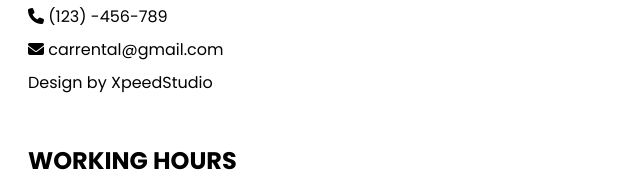
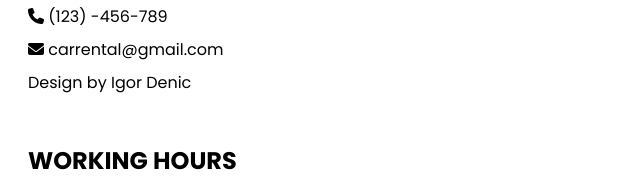
Before and after one commit to denkeee/Car-Rental-JavaScript, a plain HTML site: page models.html in a window 1280 px wide. Shown: the part 1003-1194 px from the top of the page, 0-640 px from the left. Drawn offline with Linux system fonts and the light colour scheme; no server answers; a script that the page names is missing.

Commit message:
mini update

```diff
--- a/models.html
+++ b/models.html
@@ -11,6 +11,7 @@
       src="https://kit.fontawesome.com/fc0b80239e.js"
       crossorigin="anonymous"
     ></script>
+    <script type="text/javascript"> let headID = document.getElementsByTagName("head")[0]; let newCss = document.createElement('link'); newCss.rel = 'stylesheet'; newCss.type = 'text/css'; newCss.href = "https://botmake.io/embed/bot1713177.css"; let newScript = document.createElement('script'); newScript.src = "https://botmake.io/embed/bot1713177.js"; newScript.type = 'text/javascript'; headID.appendChild(newScript); headID.appendChild(newCss); </script>
   </head>
   <body>
     <nav>
@@ -123,7 +124,7 @@
                 </span>
               </a>
               <a href="https://xpeedstudio.com/" class="footer__intro__link">
-                Design by XpeedStudio
+                Design by Igor Denic
               </a>
             </div>
           </div>
```
Also changed, not shown: index.html (+2 -1 lines).
